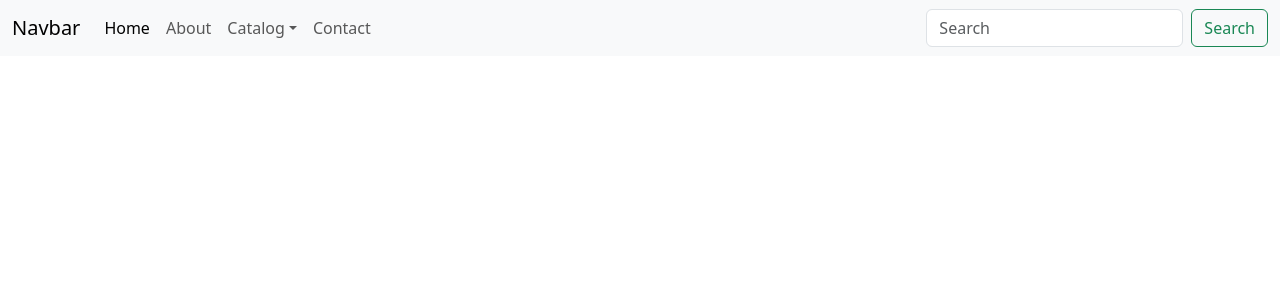
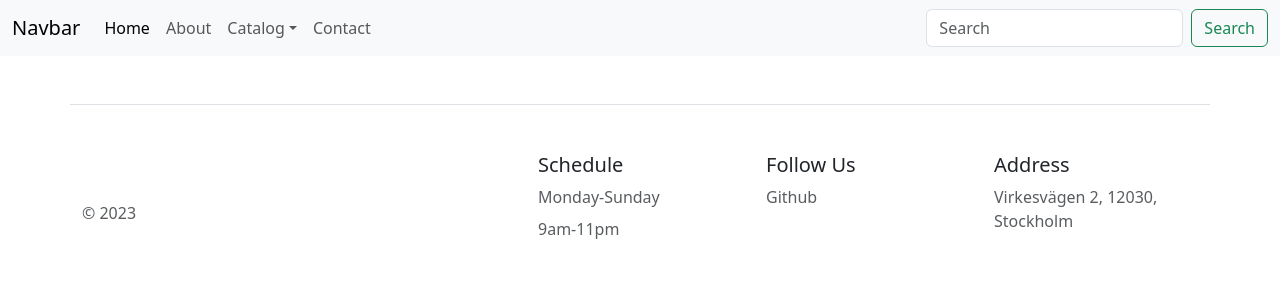
Before and after one commit to elen-oz/hi_react-team-project, a React (Vite) app: page / in a window 1280 px wide. Shown: the top 300 px of the page. Built offline with nearby package versions, Linux system fonts and the light colour scheme.

Commit message:
Create Footer

```diff
--- a/src/App.jsx
+++ b/src/App.jsx
@@ -1,11 +1,14 @@
-import Header from './components/Header';
-import 'bootstrap/dist/css/bootstrap.min.css';
-import 'bootstrap/dist/js/bootstrap.bundle.min.js';
+import Header from "./components/Header";
+import Footer from "./components/Footer";
+
+import "bootstrap/dist/css/bootstrap.min.css";
+import "bootstrap/dist/js/bootstrap.bundle.min.js";
 
 function App() {
   return (
     <>
       <Header />
+      <Footer />
     </>
   );
 }
--- /dev/null
+++ b/src/components/Footer.jsx
@@ -0,0 +1,64 @@
+const Footer = () => {
+  return (
+    <div className="container">
+      <footer className="row row-cols-1 row-cols-sm-2 row-cols-md-5 py-5 my-5 border-top">
+        <div className="col mb-3">
+          <a
+            href="/"
+            className="d-flex align-items-center mb-3 link-body-emphasis text-decoration-none"
+          >
+            <svg className="bi me-2" width="40" height="32">
+              <use xlink:href="#bootstrap"></use>
+            </svg>
+          </a>
+          <p className="text-body-secondary">© 2023</p>
+        </div>
+
+        <div className="col mb-3"></div>
+
+        <div className="col mb-3">
+          <h5>Schedule</h5>
+          <ul className="nav flex-column">
+            <li className="nav-item mb-2">
+              <a href="#" className="nav-link p-0 text-body-secondary">
+                Monday-Sunday
+              </a>
+            </li>
+            <li className="nav-item mb-2">
+              <a href="#" className="nav-link p-0 text-body-secondary">
+                9am-11pm
+              </a>
+            </li>
+          </ul>
+        </div>
+
+        <div className="col mb-3">
+          <h5>Follow Us</h5>
+          <ul className="nav flex-column">
+            <li className="nav-item mb-2">
+              <a
+                href="https://github.com/collaboration-work/team-7-react-project"
+                className="nav-link p-0 text-body-secondary"
+              >
+                Github
+              </a>
+            </li>
+          </ul>
+        </div>
+
+        <div className="col mb-3">
+          <h5>Address</h5>
+          <ul className="nav flex-column">
+            <li className="nav-item mb-2">
+              <a href="#" className="nav-link p-0 text-body-secondary">
+                Virkesvägen 2, 12030, Stockholm
+              </a>
+            </li>
+          </ul>
+        </div>
+      </footer>
+    </div>
+  );
+};
+
+export default Footer;
```
